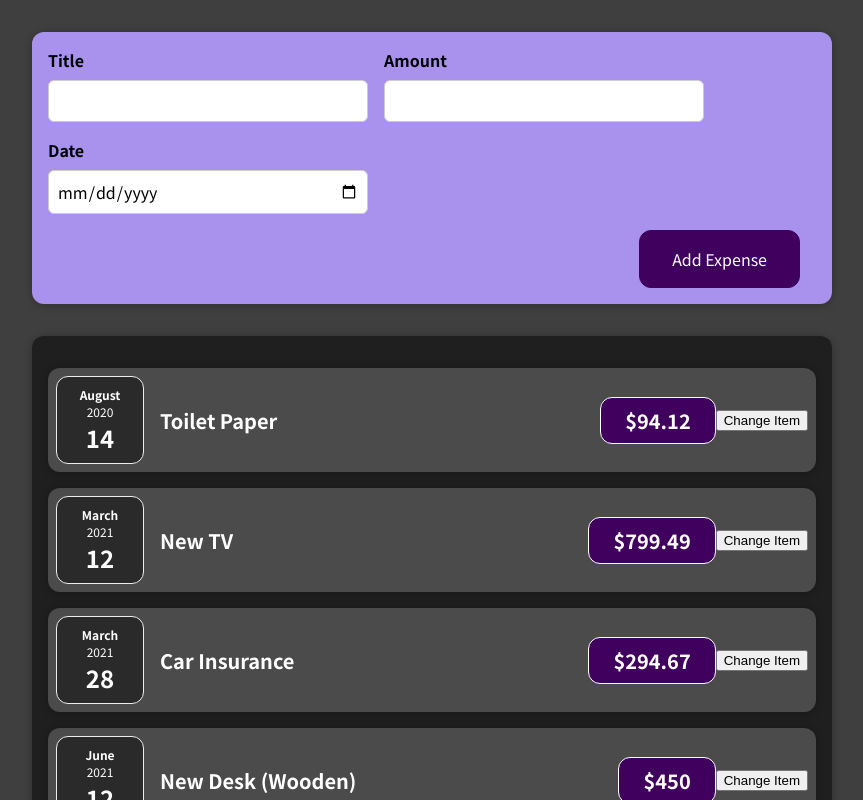
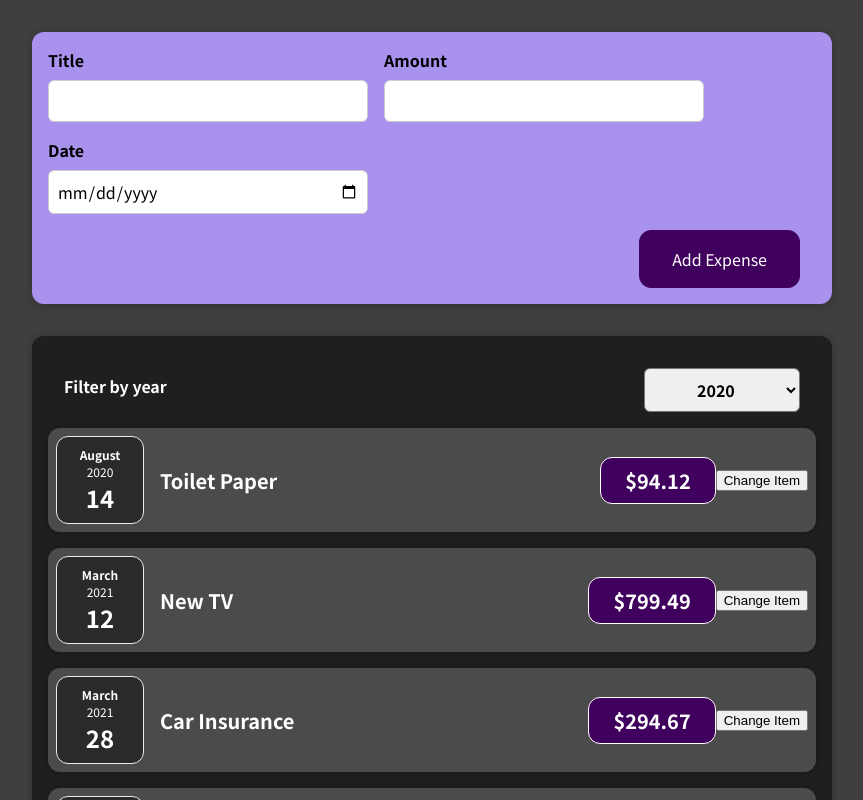
Before and after one commit to andris811/react-expense-tracker, a React (Create React App) app: page / in a window 1280 px wide. Shown: the top 800 px of the page, without its empty margins (208-1071 px from the left). Built offline with nearby package versions, Linux system fonts and the light colour scheme.

Commit message:
section 6 done

```diff
--- a/src/App.js
+++ b/src/App.js
@@ -29,6 +29,11 @@
     },
   ];
 
+  const addExpenseHandler = expense => {
+    console.log('In App.js');
+    console.log(expense);
+  };
+
   // return React.createElement(
   //   'div',
   //   {},
@@ -38,7 +43,7 @@
 
   return (
     <div>
-      <NewExpense />
+      <NewExpense onAddExpense={addExpenseHandler} />
       <Expenses expenses={expenses} />
     </div>
   );
--- a/src/components/Expenses/Expenses.js
+++ b/src/components/Expenses/Expenses.js
@@ -1,7 +1,8 @@
-import React from 'react';
-import './Expenses.css';
-import Card from '../UI/Card';
-import ExpenseItem from './ExpenseItem';
+import React, { useState } from "react";
+import "./Expenses.css";
+import Card from "../UI/Card";
+import ExpenseItem from "./ExpenseItem";
+import ExpensesFilter from "./ExpensesFilter";
 
 // Assignment: Time to Practice: React & Component Basics
 /*Complete the instructions mentioned in the above video.
@@ -13,8 +14,17 @@
 */
 
 const Expenses = (props) => {
+
+  const [filteredYear, setFilteredYear] = useState('2020');
+
+  const filterChangeHandler = selectedYear => {
+    setFilteredYear(selectedYear);
+  };
+
   return (
+    <div>
       <Card className="expenses">
+        <ExpensesFilter selected={filteredYear} onChangeFilter={filterChangeHandler} />
         <ExpenseItem
           title={props.expenses[0].title}
           amount={props.expenses[0].amount}
@@ -36,6 +46,7 @@
           date={props.expenses[3].date}
         />
       </Card>
+    </div>
   );
 };
 
--- /dev/null
+++ b/src/components/Expenses/ExpensesFilter.css
@@ -0,0 +1,24 @@
+.expenses-filter {
+  color: white;
+  padding: 0 1rem;
+}
+
+.expenses-filter__control {
+  display: flex;
+  width: 100%;
+  align-items: center;
+  justify-content: space-between;
+  margin: 1rem 0;
+}
+
+.expenses-filter label {
+  font-weight: bold;
+  margin-bottom: 0.5rem;
+}
+
+.expenses-filter select {
+  font: inherit;
+  padding: 0.5rem 3rem;
+  font-weight: bold;
+  border-radius: 6px;
+}
--- /dev/null
+++ b/src/components/Expenses/ExpensesFilter.js
@@ -0,0 +1,25 @@
+import React from 'react';
+
+import './ExpensesFilter.css';
+
+const ExpensesFilter = (props) => {
+  const dropdownChangeHandler = (event) => {
+    props.onChangeFilter(event.target.value);
+  };
+
+  return (
+    <div className='expenses-filter'>
+      <div className='expenses-filter__control'>
+        <label>Filter by year</label>
+        <select value={props.selected} onChange={dropdownChangeHandler}>
+          <option value='2022'>2022</option>
+          <option value='2021'>2021</option>
+          <option value='2020'>2020</option>
+          <option value='2019'>2019</option>
+        </select>
+      </div>
+    </div>
+  );
+};
+
+export default ExpensesFilter;
--- a/src/components/NewExpense/ExpenseForm.js
+++ b/src/components/NewExpense/ExpenseForm.js
@@ -1,27 +1,97 @@
-import React from 'react';
+import React, { useState } from "react";
 
-import './ExpenseForm.css';
+import "./ExpenseForm.css";
 
-const ExpenseForm = () => {
-  return <form>
+const ExpenseForm = (props) => {
+  const [enteredTitle, setEnteredTitle] = useState("");
+  const [enteredAmount, setEnteredAmount] = useState("");
+  const [enteredDate, setEnteredDate] = useState("");
+
+  // const [userInput, setUserInput] = useState({
+  //   enteredTitle: '',
+  //   enteredAmount: '',
+  //   enteredDate: ''
+  // });
+
+  const titleChangeHandler = (event) => {
+    setEnteredTitle(event.target.value);
+    // setUserInput({
+    //   ...userInput,
+    //   enteredTitle: event.target.value
+    // })
+
+    // setUserInput((prevState) => {
+    //   return { ...prevState, enteredTitle: event.target.value};
+    // });
+  };
+
+  const amountChangeHandler = (event) => {
+    setEnteredAmount(event.target.value);
+    // setUserInput({
+    //   ...userInput,
+    //   enteredAmount: event.target.value
+    // })
+  };
+
+  const dateChangeHandler = (event) => {
+    setEnteredDate(event.target.value);
+    // setUserInput({
+    //   ...userInput,
+    //   enteredDate: event.target.value
+    // })
+  };
+
+  const submitHandler = (event) => {
+    event.preventDefault();
+
+    const expenseData = {
+      title: enteredTitle,
+      amount: enteredAmount,
+      date: new Date(enteredDate),
+    };
+    props.onSaveExpenseData(expenseData);
+    setEnteredTitle('');
+    setEnteredAmount('');
+    setEnteredDate('');
+  };
+
+  return (
+    <form onSubmit={submitHandler}>
       <div className="new-expense__controls">
         <div className="new-expense__control">
           <label>Title</label>
-        <input type="text"/>
+          <input
+            type="text"
+            value={enteredTitle}
+            onChange={titleChangeHandler}
+          />
         </div>
         <div className="new-expense__control">
           <label>Amount</label>
-        <input type="number" min="0.01" step="0.01"/>
+          <input
+            type="number"
+            min="0.01"
+            step="0.01"
+            value={enteredAmount}
+            onChange={amountChangeHandler}
+          />
         </div>
         <div className="new-expense__control">
           <label>Date</label>
-        <input type="date" min="2019-01-01" max="2023-12-31"/>
+          <input
+            type="date"
+            min="2019-01-01"
+            max="2023-12-31"
+            value={enteredDate}
+            onChange={dateChangeHandler}
+          />
         </div>
       </div>
       <div className="new-expense__actions">
         <button type="submit">Add Expense</button>
       </div>
     </form>
+  );
 };
 
 export default ExpenseForm;
--- a/src/components/NewExpense/NewExpense.js
+++ b/src/components/NewExpense/NewExpense.js
@@ -2,10 +2,19 @@
 import ExpenseForm from "./ExpenseForm";
 import "./NewExpense.css";
 
-const NewExpense = () => {
+const NewExpense = (props) => {
+
+  const saveExpenseDataHandler = (enteredExpenseData) => {
+    const expenseData = {
+      ...enteredExpenseData,
+      id: Math.random().toString()
+    };
+    props.onAddExpense(expenseData);
+  };
+
   return (
     <div className="new-expense">
-      <ExpenseForm />
+      <ExpenseForm onSaveExpenseData={saveExpenseDataHandler} />
     </div>
   );
 };
```
Lines whose indentation alone changed are shown as unchanged.
